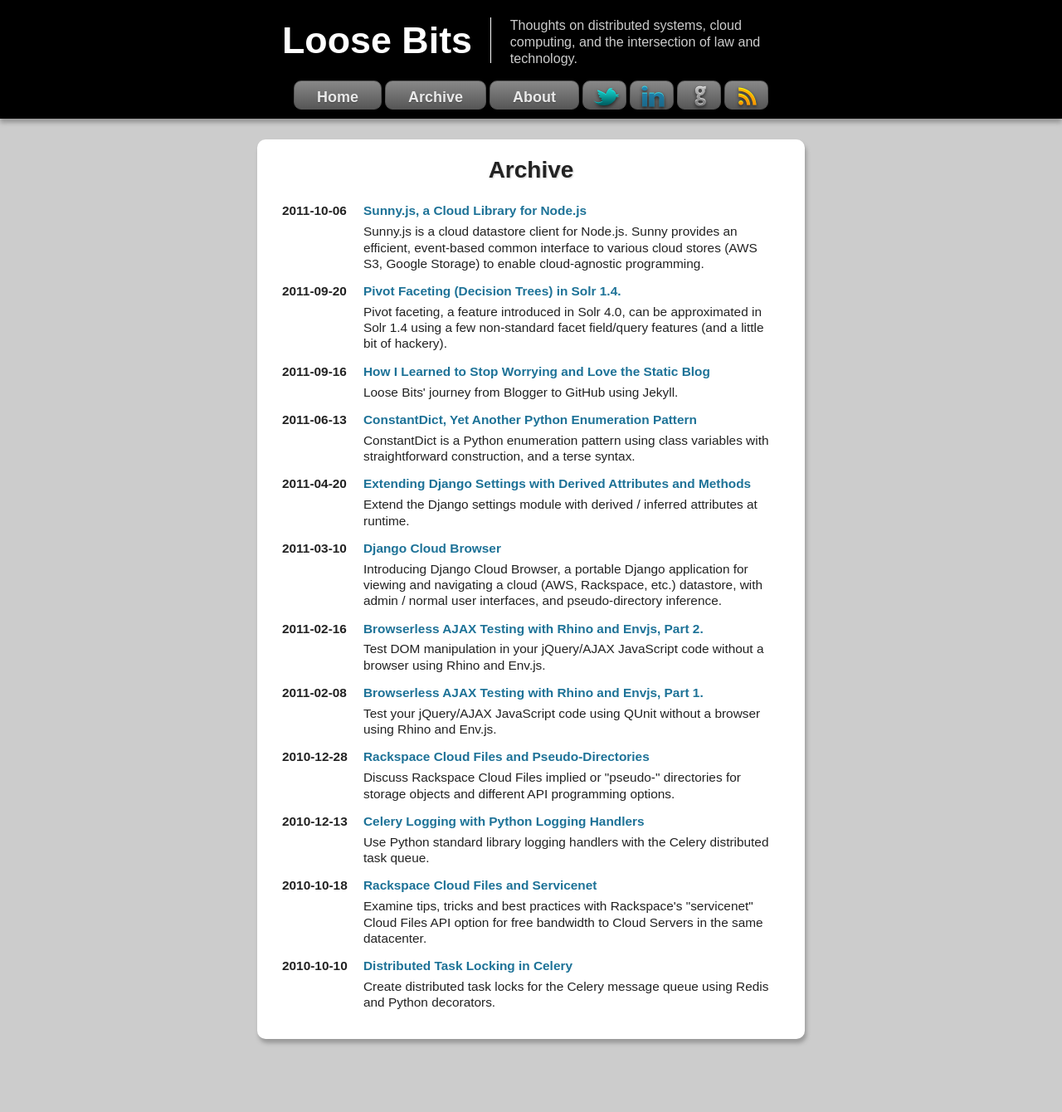
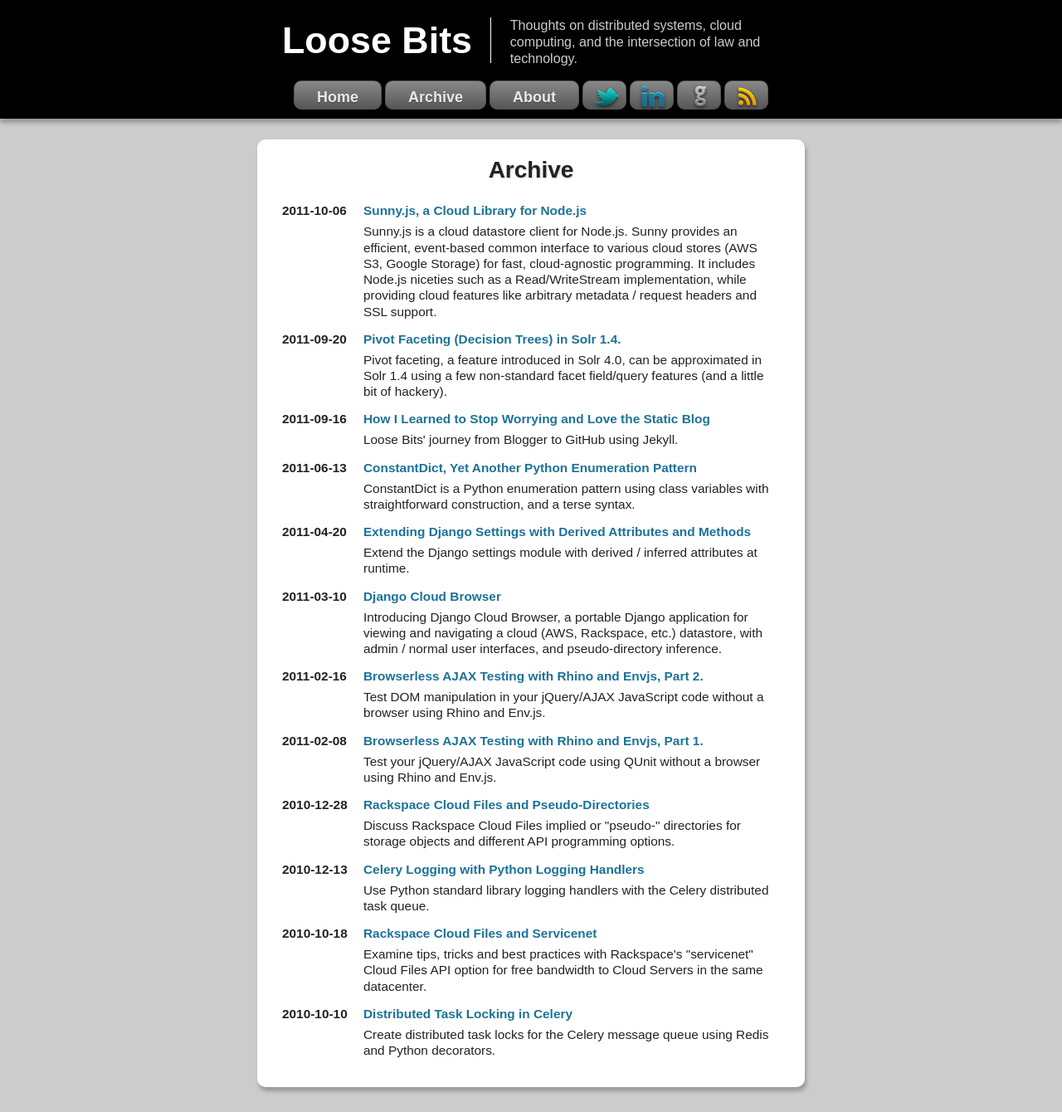
Before and after one commit to ryan-roemer/loose-bits, a Jekyll site: the page built from archive.md, in a window 1280 px wide. Shown: the whole page at 83% size. Built offline with Jekyll 4.4.1, drawn with Linux system fonts in a browser that asks for light colours; Markdown is read by kramdown in place of the engine named in the settings; before the commit the page ends 1282 px from its top, so only the background shows below that.

Commit message:
Sunny Post: More description.

```diff
--- a/_posts/2011-10-06-node-sunny.md
+++ b/_posts/2011-10-06-node-sunny.md
@@ -3,7 +3,9 @@
 title: Sunny.js, a Cloud Library for Node.js
 description: Sunny.js is a cloud datastore client for Node.js. Sunny provides
   an efficient, event-based common interface to various cloud stores (AWS S3,
-  Google Storage) to enable cloud-agnostic programming.
+  Google Storage) for fast, cloud-agnostic programming. It includes Node.js
+  niceties such as a Read/WriteStream implementation, while providing cloud
+  features like arbitrary metadata / request headers and SSL support.
 date: 2011-10-06 16:00:00 UTC
 tags: ['sunny', 'node.js', 'cloud', 's3', 'aws', 'google storage']
 ---
```
